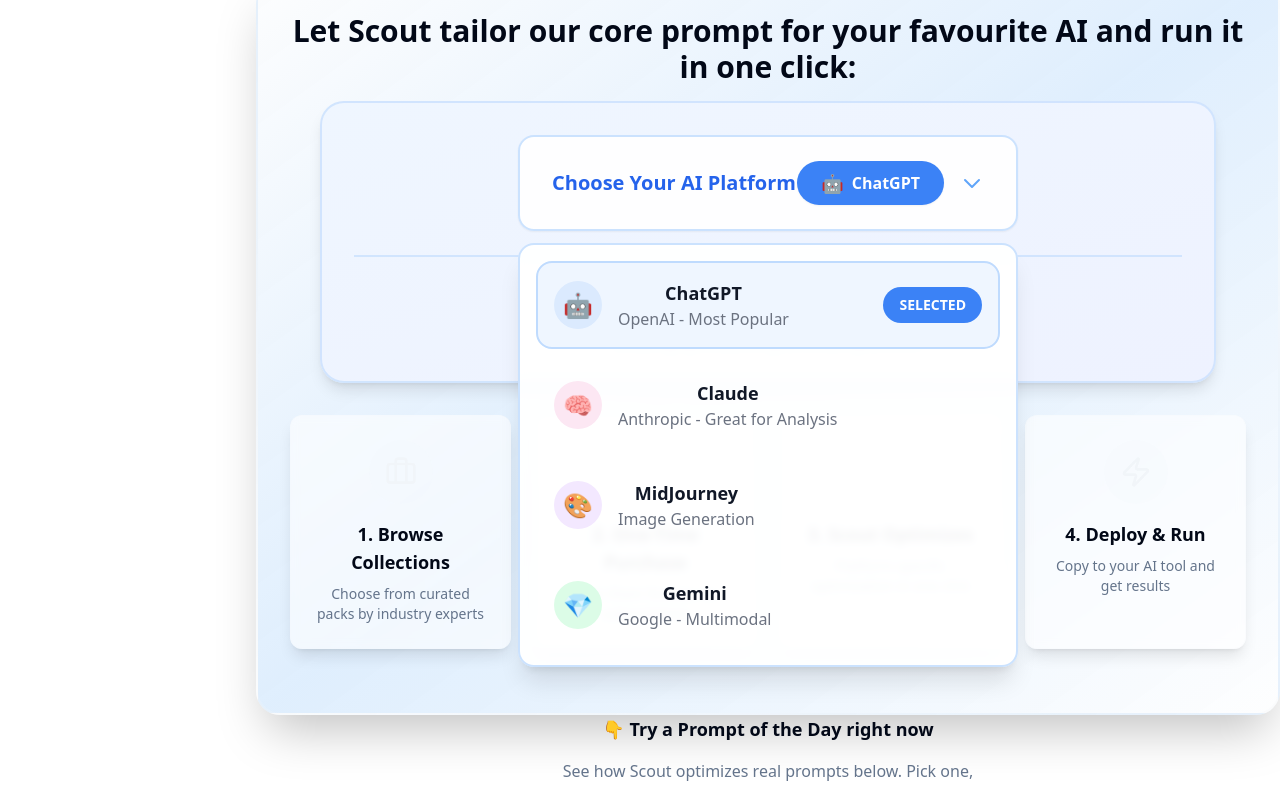
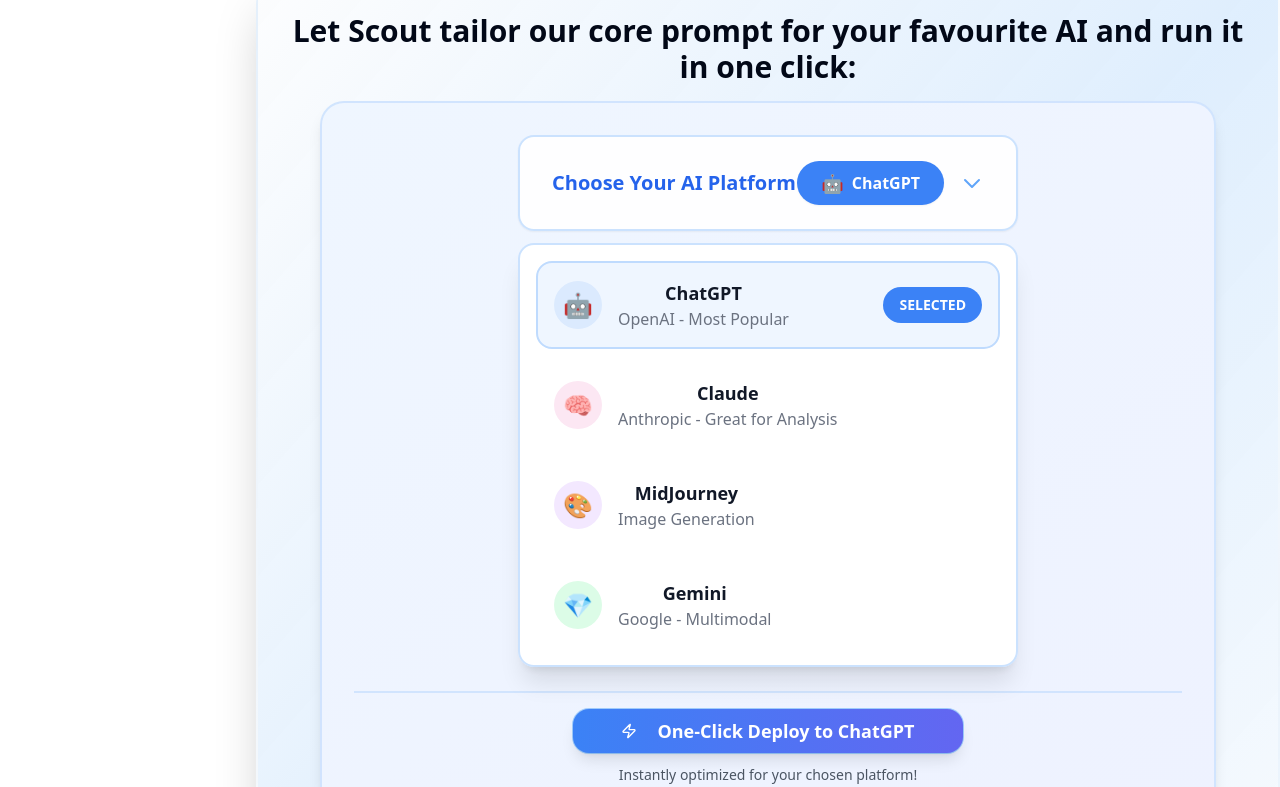
Before and after one commit to acwokas/promptandgo, a React (Vite) app: page / in a window 1280 px wide. Shown: the part 1322-2109 px from the top of the page. Built offline with nearby package versions, Linux system fonts and the light colour scheme; no server answers; the database is empty; a web font is replaced by a local one.

Commit message:
Fix layout issues

```diff
--- a/src/pages/Index.tsx
+++ b/src/pages/Index.tsx
@@ -436,10 +436,10 @@ const Index = () => {
             {/* Scout Tailoring Highlight - Clean Design */}
             <div className="bg-gradient-to-br from-blue-50 to-indigo-50 border-2 border-blue-200/60 rounded-3xl p-8 max-w-4xl mx-auto shadow-lg">
               {/* Clean Dropdown Design */}
-              <div className="flex justify-center">
-                <div className="relative">
+              <div className="flex justify-center mb-6">
+                <div className="space-y-3 w-full max-w-[500px]">
                   {/* Main Dropdown Trigger */}
-                  <div className="bg-white/90 backdrop-blur-sm border-2 border-blue-200/80 rounded-2xl px-8 py-6 shadow-sm min-w-[500px]">
+                  <div className="bg-white/90 backdrop-blur-sm border-2 border-blue-200/80 rounded-2xl px-8 py-6 shadow-sm">
                     <div className="flex items-center justify-between">
                       <span className="text-xl font-semibold text-blue-600">Choose Your AI Platform</span>
                       <div className="flex items-center gap-4">
@@ -454,8 +454,8 @@ const Index = () => {
                     </div>
                   </div>
 
-                  {/* Clean Dropdown Menu */}
-                  <div className="absolute top-full left-0 mt-3 bg-white/95 backdrop-blur-sm border-2 border-blue-200/80 rounded-2xl shadow-xl z-50 min-w-[500px] overflow-hidden">
+                  {/* Clean Dropdown Menu - Static */}
+                  <div className="bg-white/95 backdrop-blur-sm border-2 border-blue-200/80 rounded-2xl shadow-xl overflow-hidden">
                     <div className="p-4 space-y-3">
                       {/* ChatGPT - Selected */}
                       <div className="bg-blue-50 border-2 border-blue-200 rounded-2xl p-4 flex items-center justify-between">
@@ -511,7 +511,7 @@ const Index = () => {
               </div>
 
               {/* One-Click Action */}
-              <div className="text-center pt-4 mt-6 border-t-2 border-blue-200/60">
+              <div className="text-center pt-4 border-t-2 border-blue-200/60">
                 <Button size="lg" className="bg-gradient-to-r from-blue-500 to-indigo-500 hover:from-blue-600 hover:to-indigo-600 text-white font-bold text-lg px-12 py-4 rounded-2xl shadow-lg transform hover:scale-105 transition-all duration-200">
                   <Zap className="h-5 w-5 mr-3" />
                   One-Click Deploy to ChatGPT
```
